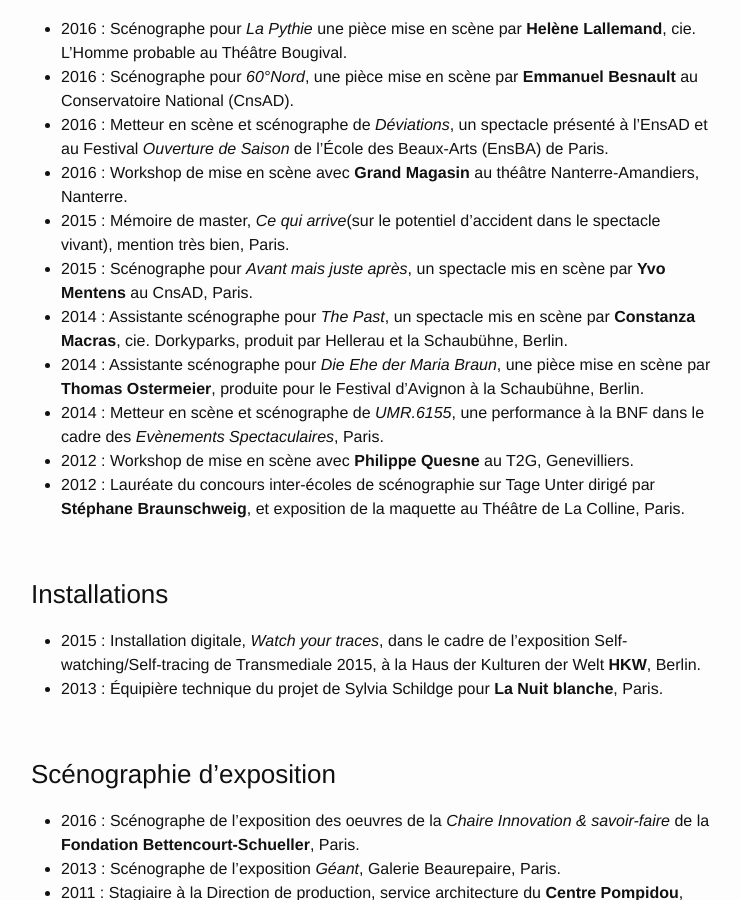
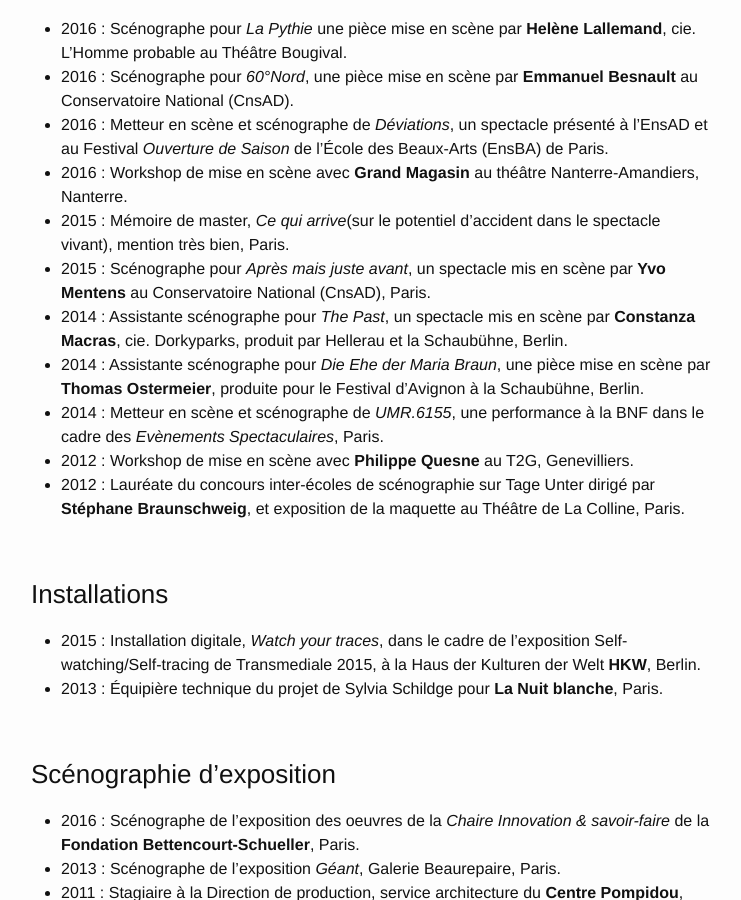
Before and after one commit to louiseds/louiseds.github.io, a Jekyll site: the page built from about.md, in a window 1280 px wide and 900 px high, scrolled down 1061 px. Shown: the whole window, without its empty margins (269-1010 px from the left). Built offline with Jekyll 4.4.1, drawn with Linux system fonts in a browser that asks for light colours.

Commit message:
Updated about.md

```diff
--- a/about.md
+++ b/about.md
@@ -30,7 +30,7 @@
 * 2016 : Metteur en scène et scénographe de _Déviations_, un spectacle présenté à l’EnsAD et au Festival _Ouverture de Saison_ de l’École des Beaux-Arts (EnsBA) de Paris.
 * 2016 : Workshop de mise en scène avec **Grand Magasin** au théâtre Nanterre-Amandiers, Nanterre.
 * 2015 : Mémoire de master, _Ce qui arrive_(sur le potentiel d’accident dans le spectacle vivant), mention très bien, Paris.
-* 2015 : Scénographe pour _Avant mais juste après_, un spectacle mis en scène par **Yvo Mentens** au CnsAD, Paris.
+* 2015 : Scénographe pour _Après mais juste avant_, un spectacle mis en scène par **Yvo Mentens** au Conservatoire National (CnsAD), Paris.
 * 2014 : Assistante scénographe pour _The Past_, un spectacle mis en scène par **Constanza Macras**, cie. Dorkyparks, produit par Hellerau et la Schaubühne, Berlin.
 * 2014 : Assistante scénographe pour _Die Ehe der Maria Braun_, une pièce mise en scène par **Thomas Ostermeier**, produite pour le Festival d’Avignon à la Schaubühne, Berlin.
 * 2014 : Metteur en scène et scénographe de _UMR.6155_, une performance à la BNF dans le cadre des _Evènements Spectaculaires_, Paris.
```
